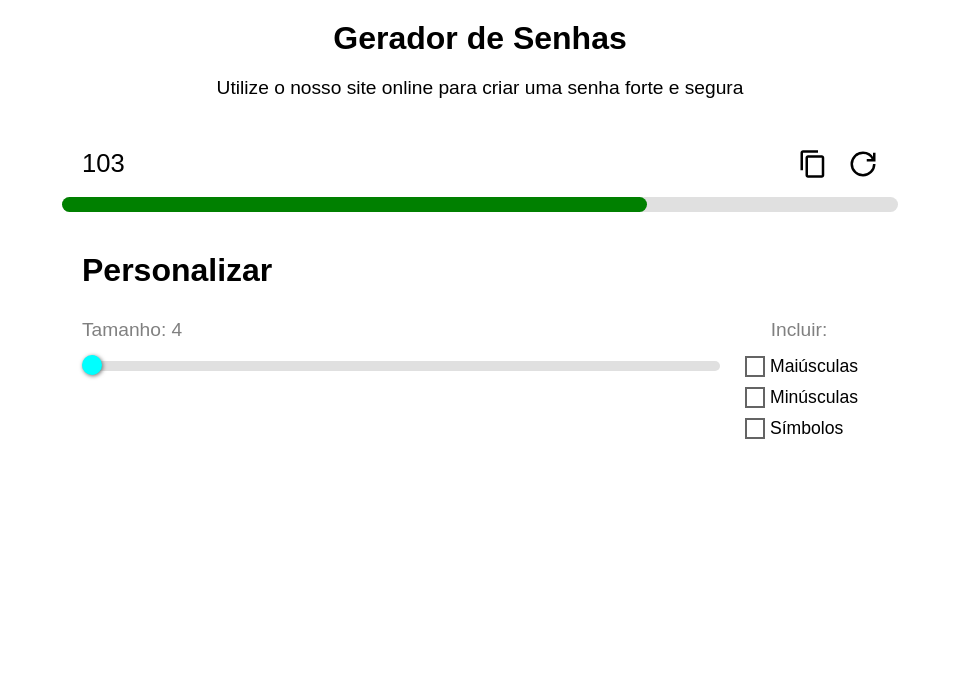
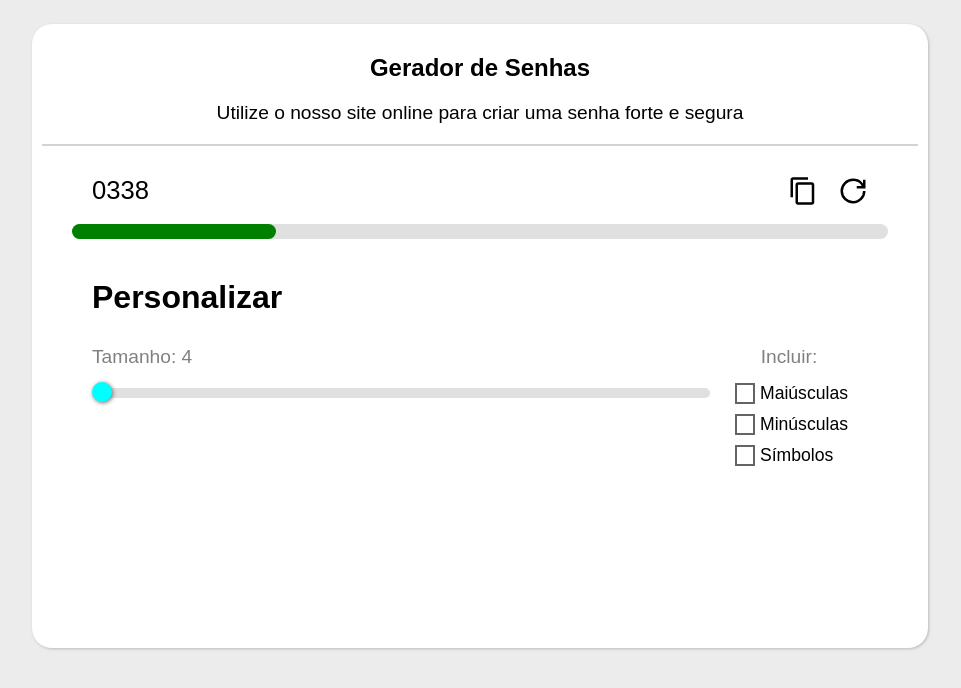
Before and after one commit to Fezaoo/Site-gerador-de-senhas-REACT, a React (Create React App) app: page / in a window 1280 px wide. Shown: the top 688 px of the page, without its empty margins (160-1121 px from the left). Built offline with nearby package versions, Linux system fonts and the light colour scheme.

Commit message:
finalizado

```diff
--- a/src/App.css
+++ b/src/App.css
@@ -1,9 +1,20 @@
 .App{
   width: 100%;
   height: 100%;
+  background-color: rgb(236, 236, 236);
+}
+.container_content{
+  padding: 3vh 15vw;
+}
+.content{
+  box-shadow: 1px 1px 3px rgb(187, 187, 187);
+  border-radius: 20px 20px 20px 20px;
+  padding: 10px;
+  background-color: white;
 }
 .header{
   padding: 20px;
+  background-color: white;
 }
 .header_element{
   text-align: center;
@@ -15,10 +26,14 @@
 .descricao{
   font-size: 1.2em;
 }
+hr{
+  background-color: rgb(211, 211, 211);
+  width: 100%;
+  height: 2px;
+  display: block;
+}
 .corpo_container{
   width: 100%;
-  padding-inline: 15vw;
-  height: 300px;
 }
 .corpo{
   background-color: rgb(255, 255, 255);
@@ -50,6 +65,12 @@
 .senha_interacao_botao{
   background-color: transparent;
   cursor: pointer;
+}
+.senha_interacao_botao:hover{
+  color: rgb(48, 145, 255);
+}
+.senha_interacao_botao:active{
+  transform: scale(0.9);
 }
 .status_bar_container{
   margin: 15px 0 20px 0;
@@ -161,3 +182,21 @@
   display: inline;
   color: white;
 }
+.show_container{
+  display: flex;
+  justify-content: center;
+  align-items: center;
+}
+.show_copy{
+  display: inline-block;
+  background-color: #909090;
+  color: white;
+  text-align: center;
+  padding: 30px 50px;
+  border-radius: 10px;
+  opacity: 0;
+  transition: opacity 0.6s ease-out;
+}
+.show_copy_visivel{
+  opacity: 1;
+}
--- a/src/App.js
+++ b/src/App.js
@@ -5,15 +5,17 @@ import { FaCheck } from "react-icons/fa";
 import { useState, useEffect } from 'react';
 
 function App() {
-  const [Tamanho, setTamanho] = useState(4)
-  const [Maiusculas, setMaiusculas] = useState(false)
-  const [Minusculas, setMinusculas] = useState(false)
-  const [Simbolos, setSimbolos] = useState(false)
-  const [Senha, setSenha] = useState(gerar_senha())
-  const [Status_bar, setStatus_bar] = useState('70%')
+  const [Tamanho, setTamanho] = useState(4);
+  const [Maiusculas, setMaiusculas] = useState(false);
+  const [Minusculas, setMinusculas] = useState(false);
+  const [Simbolos, setSimbolos] = useState(false);
+  const [Senha, setSenha] = useState('');
+  const [Status_bar, setStatus_bar] = useState('25%')
+  const [Display, setDisplay] = useState(false)
 
   useEffect(() => {
     setSenha(gerar_senha());
+    largura_status_bar()
   }, [Tamanho, Maiusculas, Minusculas, Simbolos]);
 
   function gerar_senha() {
@@ -25,31 +27,42 @@ function App() {
     if (Maiusculas) { incluir += letras_maiusculas }
     if (Minusculas) { incluir += letras_minusculas }
     if (Simbolos) { incluir += letras_simbolos }
-    console.log(Tamanho)
-    for (let i = 1; i < Tamanho; i++) {
-      senha += incluir[Math.floor(Math.random() * incluir.length)]
+    let size = incluir.length
+    for (let i = 1; i <= Tamanho; i++) {
+      senha += incluir[Math.floor(Math.random() * size)]
     }
-    console.log(senha)
     return senha
   }
 
   function largura_status_bar() {
-    if (Senha.length <= 6) {
+    if (Tamanho>=20 && Maiusculas && Minusculas && Simbolos) {
+      setStatus_bar('100%')
+    }
+    else if (Tamanho>=12 && (Maiusculas || Minusculas) ) {
+      setStatus_bar('75%')
+    }
+    else if (Tamanho >= 7 && Senha.length < 12 && (!Maiusculas || !Minusculas)) {
+      setStatus_bar('50%')
+    }
+    else if (Tamanho <= 6) {
       setStatus_bar('25%')
     }
-    else if (Senha.length > 6 && Senha.length < 12) {
-      setStatus_bar('50%')
-    }
-
   }
 
   function copiar() {
     navigator.clipboard.writeText(Senha)
+    setDisplay(true)
+    setTimeout(() => {
+      setDisplay(false)
+    }, 2000);
   }
 
 
   return (
     <div className="App">
+      <div className='container_content'>
+        <section className='content'>
+
           <header className='header'>
             <div className='header_element'>
               <div className='titulo_container'>
@@ -65,6 +78,7 @@ function App() {
             </div>
           </header>
           <main className='corpo_container'>
+          <hr></hr>
             <section className='corpo'>
               <section className='senha_section'>
                 <div className='senha_container'>
@@ -128,9 +142,14 @@ function App() {
                     </div>
                   </div>
                 </div>
+                <div className='show_container'>
+                    <div className={`show_copy ${Display ? 'show_copy_visivel' : ''}`}><h3>Copiado</h3></div>
+                </div>
               </section>
             </section>
           </main>
+        </section>
+      </div>
     </div>
   );
 }
```
Lines whose indentation alone changed are shown as unchanged.
